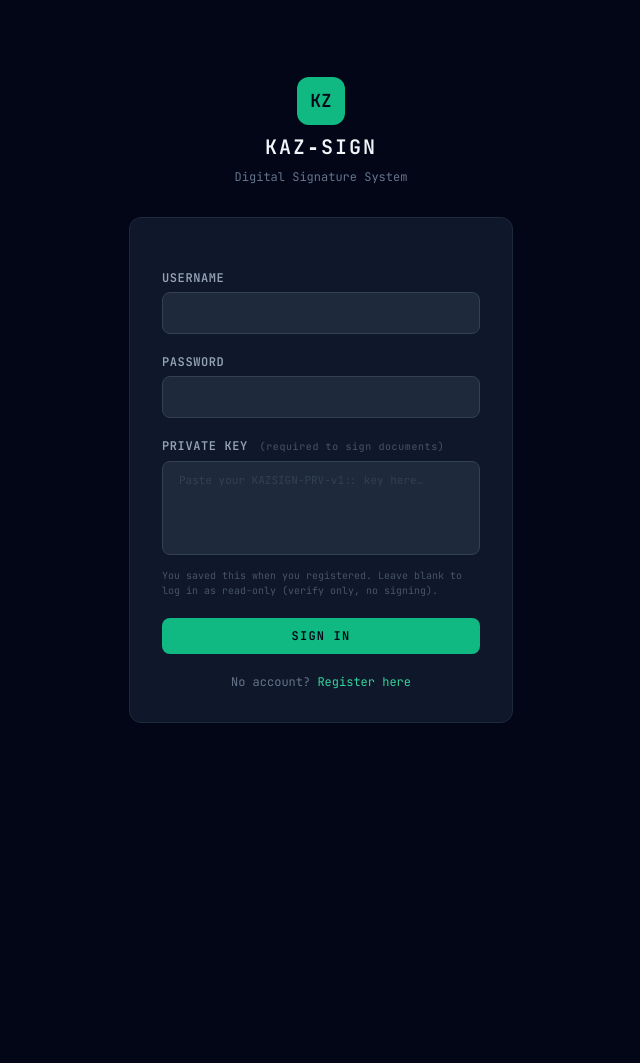
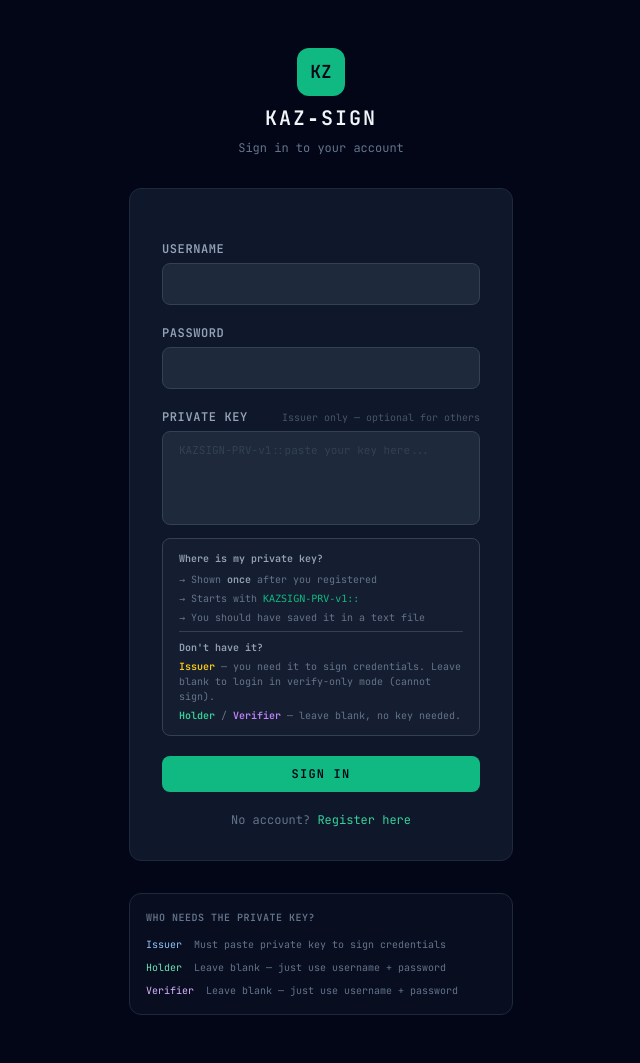
Before and after one commit to AkidHakimi/KZ-Intergration, a PHP site: page /login in a window 1280 px wide. Shown: the whole page, without its empty margins (319-959 px from the left). Before the commit the page ends 723 px from the top, so only its background shows below. Run offline with PHP 8.4, Linux system fonts and the light colour scheme; data that the repository does not hold is empty; some libraries are stand-ins or nearby versions.

Commit message:
new commit

```diff
--- a/src/Views/auth/login.php
+++ b/src/Views/auth/login.php
@@ -5,7 +5,6 @@
     <meta name="viewport" content="width=device-width, initial-scale=1.0" />
     <title>Login — KAZ-SIGN System</title>
     <script src="https://cdn.tailwindcss.com"></script>
-    <link rel="preconnect" href="https://fonts.googleapis.com" />
     <link href="https://fonts.googleapis.com/css2?family=JetBrains+Mono:wght@400;500;600&display=swap" rel="stylesheet" />
     <style> body { font-family: 'JetBrains Mono', monospace; } </style>
 </head>
@@ -17,7 +16,7 @@
     <div class="text-center space-y-2">
         <span class="inline-flex h-12 w-12 items-center justify-center rounded-xl bg-emerald-500 text-slate-950 font-bold text-lg">KZ</span>
         <h1 class="text-xl font-semibold tracking-widest text-slate-100">KAZ&#8209;SIGN</h1>
-        <p class="text-xs text-slate-500">Digital Signature System</p>
+        <p class="text-xs text-slate-500">Sign in to your account</p>
     </div>
 
     <!-- Flash -->
@@ -30,45 +29,68 @@
         </div>
     <?php endif; ?>
 
-    <!-- Form -->
+    <!-- Login Form -->
     <form action="<?= $base ?>/login" method="POST"
           class="space-y-5 rounded-xl border border-slate-800 bg-slate-900 p-8">
         <input type="hidden" name="csrf_token"
                value="<?= htmlspecialchars($csrf_token ?? '', ENT_QUOTES, 'UTF-8') ?>" />
 
+        <!-- Username -->
         <div class="space-y-1.5">
-            <label for="username" class="block text-xs font-semibold text-slate-400 uppercase tracking-wider">Username</label>
-            <input id="username" name="username" type="text" required autocomplete="username"
-                   class="w-full rounded-lg border border-slate-700 bg-slate-800 px-4 py-2.5 text-sm text-slate-100
-                          placeholder-slate-600 focus:border-emerald-500 focus:outline-none focus:ring-1 focus:ring-emerald-500" />
+            <label class="block text-xs font-semibold text-slate-400 uppercase tracking-wider">Username</label>
+            <input name="username" type="text" required autocomplete="username"
+                   value="<?= htmlspecialchars($_POST['username'] ?? '', ENT_QUOTES, 'UTF-8') ?>"
+                   class="w-full rounded-lg border border-slate-700 bg-slate-800 px-4 py-2.5
+                          text-sm text-slate-100 focus:border-emerald-500 focus:outline-none" />
         </div>
 
+        <!-- Password -->
         <div class="space-y-1.5">
-            <label for="password" class="block text-xs font-semibold text-slate-400 uppercase tracking-wider">Password</label>
-            <input id="password" name="password" type="password" required autocomplete="current-password"
-                   class="w-full rounded-lg border border-slate-700 bg-slate-800 px-4 py-2.5 text-sm text-slate-100
-                          placeholder-slate-600 focus:border-emerald-500 focus:outline-none focus:ring-1 focus:ring-emerald-500" />
+            <label class="block text-xs font-semibold text-slate-400 uppercase tracking-wider">Password</label>
+            <input name="password" type="password" required autocomplete="current-password"
+                   class="w-full rounded-lg border border-slate-700 bg-slate-800 px-4 py-2.5
+                          text-sm text-slate-100 focus:border-emerald-500 focus:outline-none" />
         </div>
 
-        <!-- Private key -->
+        <!-- Private Key -->
         <div class="space-y-1.5">
-            <label for="private_key" class="block text-xs font-semibold text-slate-400 uppercase tracking-wider">
-                Private Key
-                <span class="ml-1 text-[10px] font-normal text-slate-600 normal-case">(required to sign documents)</span>
-            </label>
-            <textarea id="private_key" name="private_key" rows="4"
-                      placeholder="Paste your KAZSIGN-PRV-v1:: key here…"
-                      class="w-full rounded-lg border border-slate-700 bg-slate-800 px-4 py-2.5 text-[11px]
-                             text-emerald-300 placeholder-slate-700 leading-relaxed resize-none
-                             focus:border-emerald-500 focus:outline-none focus:ring-1 focus:ring-emerald-500"></textarea>
-            <p class="text-[10px] text-slate-600">
-                You saved this when you registered. Leave blank to log in as read-only (verify only, no signing).
-            </p>
+            <div class="flex items-center justify-between">
+                <label class="block text-xs font-semibold text-slate-400 uppercase tracking-wider">
+                    Private Key
+                </label>
+                <span class="text-[10px] text-slate-600">Issuer only — optional for others</span>
+            </div>
+            <textarea name="private_key" rows="4" autocomplete="off"
+                      placeholder="KAZSIGN-PRV-v1::paste your key here..."
+                      class="w-full rounded-lg border border-slate-700 bg-slate-800 px-4 py-2.5
+                             text-[11px] text-emerald-300 placeholder-slate-700 leading-relaxed
+                             resize-none focus:border-emerald-500 focus:outline-none"></textarea>
+
+            <!-- Key help box -->
+            <div class="rounded-lg border border-slate-700 bg-slate-800/40 px-4 py-3 space-y-1.5">
+                <p class="text-[10px] font-semibold text-slate-400">Where is my private key?</p>
+                <ul class="text-[10px] text-slate-500 space-y-1 list-none">
+                    <li>→ Shown <strong class="text-slate-400">once</strong> after you registered</li>
+                    <li>→ Starts with <code class="text-emerald-500">KAZSIGN-PRV-v1::</code></li>
+                    <li>→ You should have saved it in a text file</li>
+                </ul>
+                <div class="border-t border-slate-700 pt-2 space-y-1">
+                    <p class="text-[10px] font-semibold text-slate-400">Don't have it?</p>
+                    <p class="text-[10px] text-slate-500">
+                        <strong class="text-yellow-400">Issuer</strong> — you need it to sign credentials.
+                        Leave blank to login in verify-only mode (cannot sign).
+                    </p>
+                    <p class="text-[10px] text-slate-500">
+                        <strong class="text-emerald-400">Holder</strong> /
+                        <strong class="text-purple-400">Verifier</strong> — leave blank, no key needed.
+                    </p>
+                </div>
+            </div>
         </div>
 
         <button type="submit"
-                class="w-full rounded-lg bg-emerald-500 px-4 py-2.5 text-xs font-bold uppercase tracking-widest
-                       text-slate-950 hover:bg-emerald-400 active:scale-95 transition-all duration-150">
+                class="w-full rounded-lg bg-emerald-500 px-4 py-2.5 text-xs font-bold uppercase
+                       tracking-widest text-slate-950 hover:bg-emerald-400 active:scale-95 transition-all">
             Sign In
         </button>
 
@@ -77,6 +99,26 @@
             <a href="<?= $base ?>/register" class="text-emerald-400 hover:underline">Register here</a>
         </p>
     </form>
+
+    <!-- Role reminder -->
+    <div class="rounded-xl border border-slate-800 bg-slate-900/50 p-4 space-y-3">
+        <p class="text-[10px] text-slate-500 uppercase tracking-wider font-semibold">Who needs the private key?</p>
+        <div class="space-y-2 text-[10px]">
+            <div class="flex items-start gap-3">
+                <span class="text-blue-300 shrink-0">Issuer</span>
+                <span class="text-slate-500">Must paste private key to sign credentials</span>
+            </div>
+            <div class="flex items-start gap-3">
+                <span class="text-emerald-300 shrink-0">Holder</span>
+                <span class="text-slate-500">Leave blank — just use username + password</span>
+            </div>
+            <div class="flex items-start gap-3">
+                <span class="text-purple-300 shrink-0">Verifier</span>
+                <span class="text-slate-500">Leave blank — just use username + password</span>
+            </div>
+        </div>
+    </div>
+
 </div>
 
 </body>
```
Also changed, not shown: src/Controllers/AuthController.php (+83 -26 lines).
